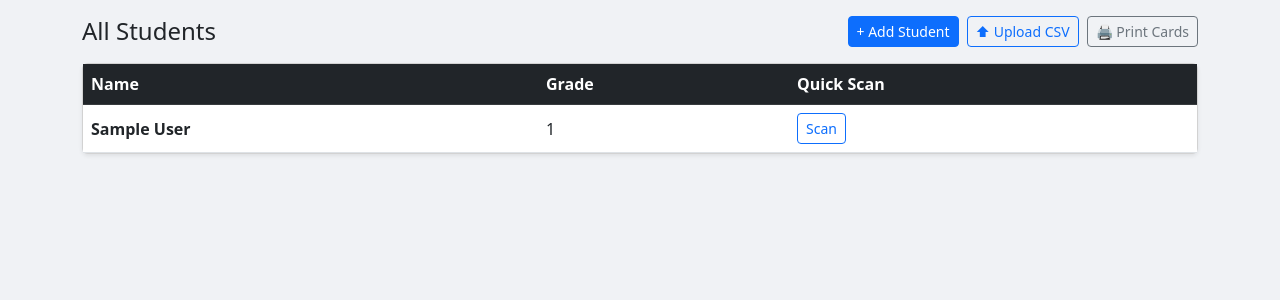
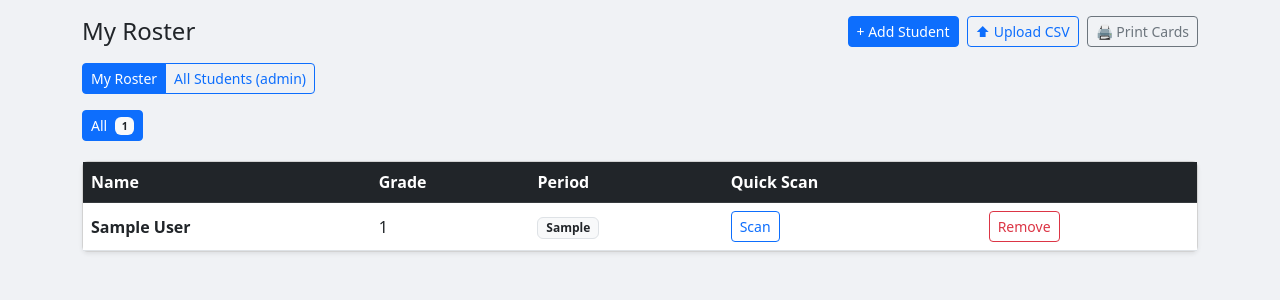
Before and after one commit to THowe-ALA/ala-hallpass, a Flask app: page /students in a window 1280 px wide. Shown: the part 56-356 px from the top of the page. Run offline with Flask 3, Linux system fonts and the light colour scheme; a user stored in the database is signed in; tables that the repository leaves empty hold one stand-in row (values such as "Sample post").

Commit message:
Add My Roster / All Students toggle on /students for admin users
Admin users now default to their own teacher-scoped roster (with period
chips and Remove buttons) on /students. A small toggle at the top
switches to the global "All Students (admin)" view. Non-admin users see
no toggle and always get their own roster.

```diff
--- a/routes.py
+++ b/routes.py
@@ -243,10 +243,15 @@ def confirm(pass_id):
 @login_required
 def students():
     period_arg = request.args.get('period') or None
-    if current_user.role == 'admin':
+    view_arg   = request.args.get('view', 'mine')  # 'mine' | 'all'
+    is_admin   = (current_user.role == 'admin')
+
+    if is_admin and view_arg == 'all':
         all_students = Student.query.order_by(Student.last_name, Student.first_name).all()
-        return render_template('students.html', students=all_students, is_admin=True,
-                               chips=None, active_period=None, rows=None)
+        return render_template('students.html', students=all_students, rows=None,
+                               is_admin=True, view='all',
+                               chips=None, active_period=None)
+
     q = (db.session.query(Student, TeacherStudent.period)
          .join(TeacherStudent, Student.id == TeacherStudent.student_id)
          .filter(TeacherStudent.teacher_id == current_user.id))
@@ -254,7 +259,8 @@ def students():
     roster_rows = q.order_by(Student.last_name, Student.first_name).all()
     rows = [{'student': s, 'period': p} for s, p in roster_rows]
     chips = _period_chips_for_teacher(current_user.id)
-    return render_template('students.html', students=None, rows=rows, is_admin=False,
+    return render_template('students.html', students=None, rows=rows,
+                           is_admin=is_admin, view='mine',
                            chips=chips, active_period=period_arg)
 
 
--- a/templates/students.html
+++ b/templates/students.html
@@ -3,13 +3,22 @@
 
 {% block content %}
 <div class="d-flex justify-content-between align-items-center mb-3">
-  <h4 class="mb-0">{{ 'All Students' if is_admin else 'My Roster' }}</h4>
+  <h4 class="mb-0">{{ 'All Students (admin)' if view == 'all' else 'My Roster' }}</h4>
   <div class="d-flex gap-2">
     <a href="{{ url_for('main.add_student') }}"  class="btn btn-sm btn-primary">+ Add Student</a>
     <a href="{{ url_for('main.upload_students') }}" class="btn btn-sm btn-outline-primary">⬆ Upload CSV</a>
     <a href="{{ url_for('main.print_cards') }}" class="btn btn-sm btn-outline-secondary">🖨 Print Cards</a>
   </div>
 </div>
+
+{% if is_admin %}
+<div class="btn-group btn-group-sm mb-3" role="group" aria-label="Roster view">
+  <a href="{{ url_for('main.students') }}"
+     class="btn {{ 'btn-primary' if view == 'mine' else 'btn-outline-primary' }}">My Roster</a>
+  <a href="{{ url_for('main.students', view='all') }}"
+     class="btn {{ 'btn-primary' if view == 'all' else 'btn-outline-primary' }}">All Students (admin)</a>
+</div>
+{% endif %}
 
 {% if chips %}
 <div class="mb-3">
@@ -42,7 +51,7 @@
         <th>Grade</th>
         {% if rows is not none %}<th>Period</th>{% endif %}
         <th>Quick Scan</th>
-        {% if not is_admin %}<th></th>{% endif %}
+        {% if view != 'all' %}<th></th>{% endif %}
       </tr>
     </thead>
     <tbody>
```
